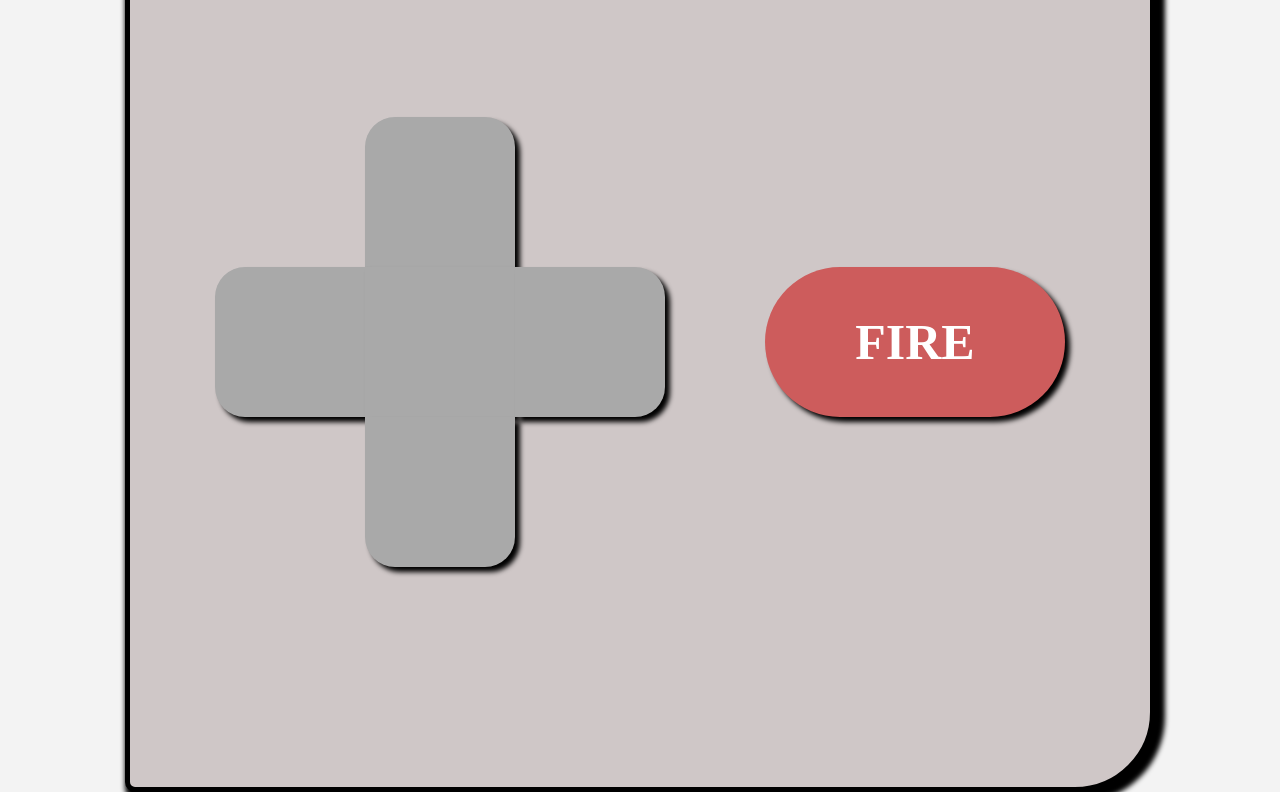
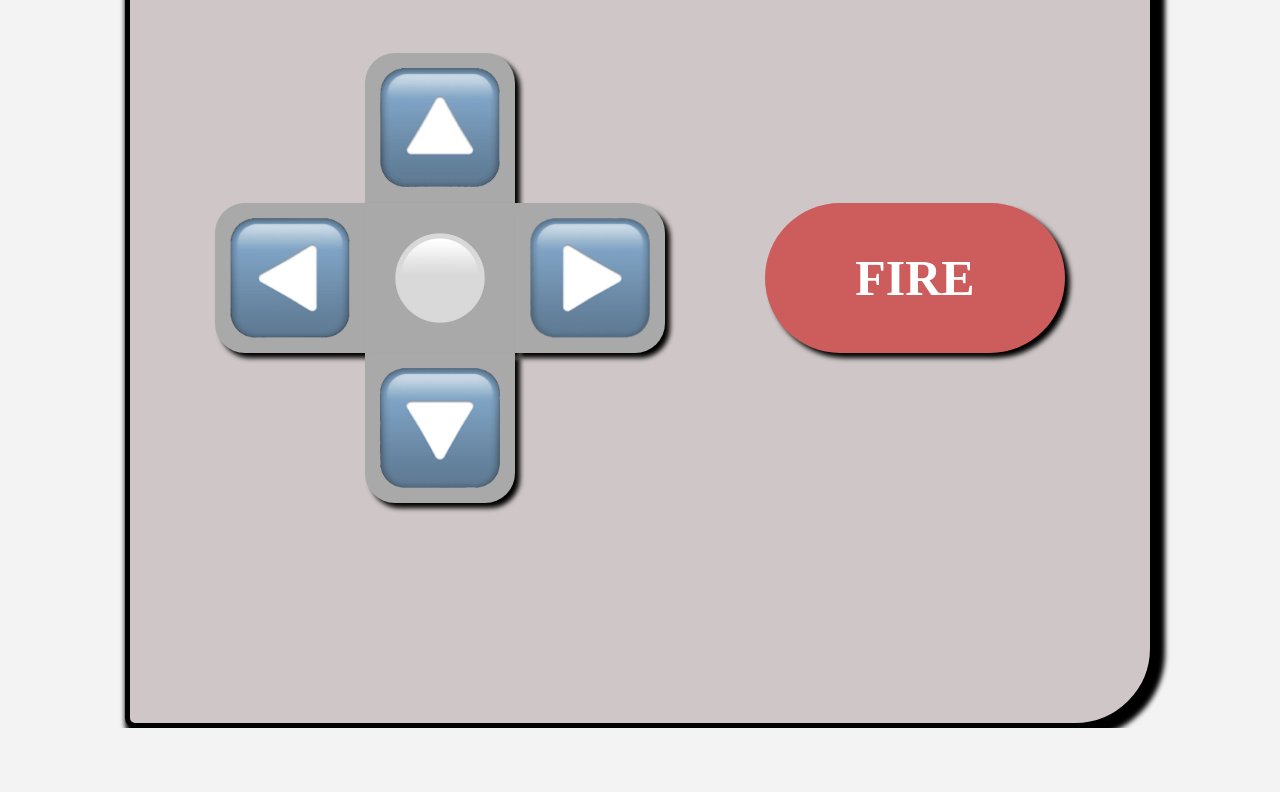
Before and after one commit to nfalbo213/tankbattle, a plain HTML site: page index.html in a window 1280 px wide. Shown: the part 1157-1949 px from the top of the page. After the commit the page ends 1885 px from the top, so only its background shows below. Drawn offline with Linux system fonts and the light colour scheme; files whose address does not match are found by name; a web font is replaced by a local one.

Commit message:
Update style.css

```diff
--- a/style.css
+++ b/style.css
@@ -25,7 +25,7 @@ body {
     */
     max-width: 1000px;
     padding: 50px 10px 100px 10px;
-    margin: 10% auto auto auto;
+    margin: 5% auto auto auto;
     border: 5px solid black;
     border-radius: 10px 10px 80px 10px;
     background-color: rgb(207, 199, 199);
@@ -238,7 +238,7 @@ body {
     height: 800px;
     background-color: white;
 
-    background-image: url('./Resources/PauseButton.png');
+    background-image: url('./PauseButton.png');
     background-size: 30%;
     background-repeat: no-repeat;
     background-position: center;
@@ -254,7 +254,7 @@ body {
     height: 800px;
     background-color: white;
 
-    background-image: url('./Resources/PauseButton.png');
+    background-image: url('./PauseButton.png');
     background-size: 30%;
     background-repeat: no-repeat;
     background-position: center;
@@ -367,7 +367,7 @@ body {
 }
 
 .gamepad-logo {
-    background-image: url("./Resources/CenterCircle.png");
+    background-image: url("./CenterCircle.png");
     background-size: 60%;
     background-repeat: no-repeat;
     background-position: center;
@@ -445,48 +445,28 @@ body {
 }
 */
 #up-button {
-    background-image: url("./Resources/ResizedUpButton.png");
+    background-image: url("./ResizedUpButton.png");
     background-size: /*60%*/80%;
     background-repeat: no-repeat;
     background-position: center;
     border-radius: 30px 30px 0 0;
 }
 #left-button {
-    background-image: url("./Resources/ResizedLeftButton.png");
+    background-image: url("./ResizedLeftButton.png");
     background-size: /*60%*/80%;
     background-repeat: no-repeat;
     background-position: center;
     border-radius: 30px 0 0 30px;
 }
-
-/*
-.gamepad-logo {
-    background-image: url("./Resources/GameJoyStick.png");
-    background-size: 60%;
-    background-repeat: no-repeat;
-    background-position: center;
-
-    /*display: none;*
-
-    margin: auto;
-    width: 250px;
-    height: 200px;
-    /*font-family: 'Work Sans';*
-    padding-top: 18px;
-    font-size: 24px;
-    margin-bottom: 21px;
-    cursor: auto;
-}
-*/
 #right-button {
-    background-image: url("./Resources/ResizedRightButton.png");
+    background-image: url("./ResizedRightButton.png");
     background-size: /*60%*/80%;
     background-repeat: no-repeat;
     background-position: center;
     border-radius: 0 30px 30px 0;
 }
 #down-button {
-    background-image: url("./Resources/ResizedDownButton.png");
+    background-image: url("./ResizedDownButton.png");
     background-size: /*60%*/80%;
     background-repeat: no-repeat;
     background-position: center;
```
